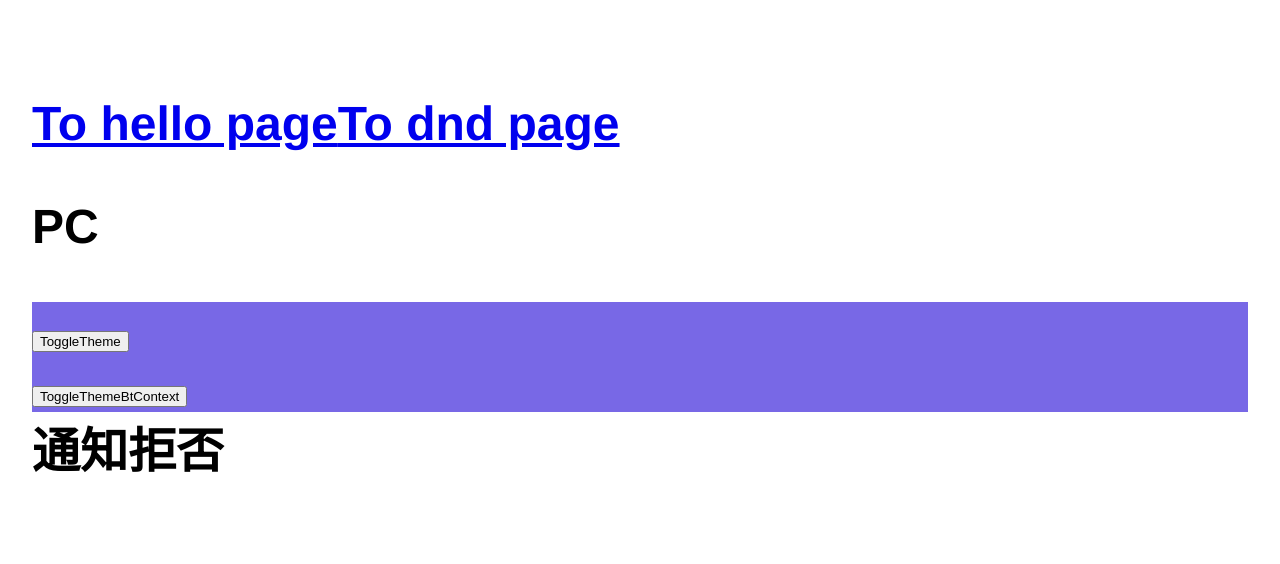
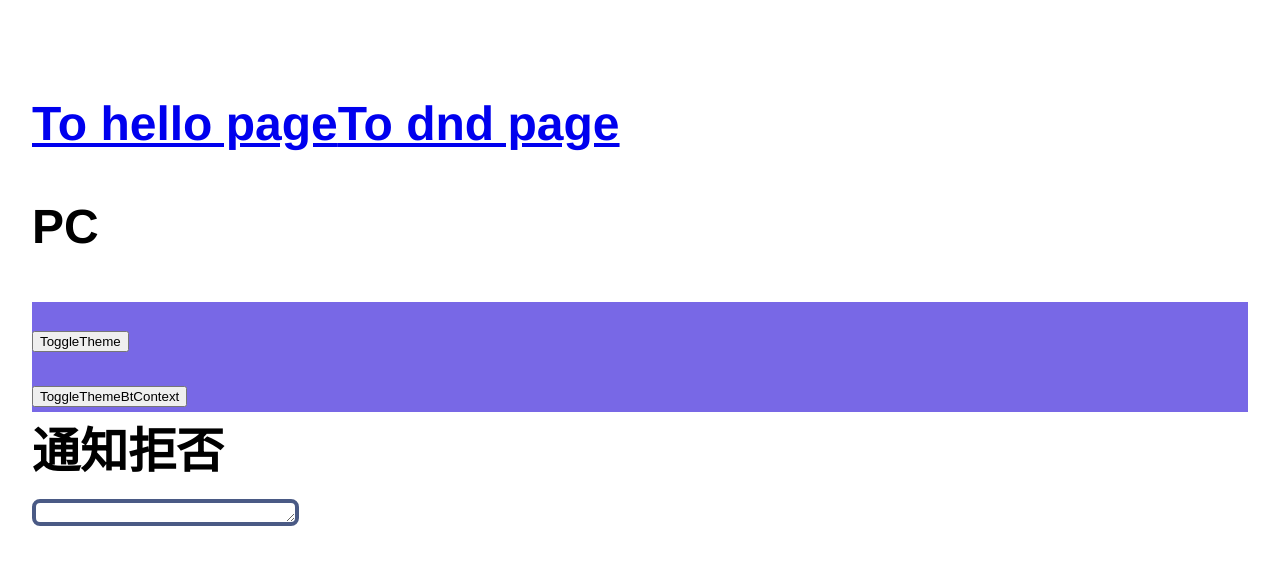
Before and after one commit to yumemi-omi/free-swing-custom-hooks-repo, a Next.js app: page / in a window 1280 px wide. Shown: the top 564 px of the page. Built offline with nearby package versions, Linux system fonts and the light colour scheme.

Commit message:
fix: テキストエリア作成

```diff
--- /dev/null
+++ b/src/components/root/ResizeTextarea.tsx
@@ -0,0 +1,32 @@
+import { useState, useCallback, VFC } from 'react';
+import { css } from '@emotion/react';
+
+const ResizeTextarea: VFC = () => {
+  const [text, setText] = useState('');
+
+  const onChange = useCallback<React.ChangeEventHandler<HTMLTextAreaElement>>(
+    (e) => {
+      console.log(typeof e);
+      setText(e.target.value);
+    },
+    []
+  );
+
+  return (
+    <textarea
+      css={textareaStyle}
+      value={text}
+      name=""
+      onChange={onChange}
+      cols={30}
+      rows={1}
+    />
+  );
+};
+
+const textareaStyle = css`
+  border: 4px solid #4a5a85;
+  border-radius: 8px;
+`;
+
+export default ResizeTextarea;
--- a/src/pages/index.tsx
+++ b/src/pages/index.tsx
@@ -5,6 +5,7 @@ import NotificationCmp from '@/components/root/NotificationCmp';
 import { css } from '@emotion/react';
 import Link from 'next/link';
 import { VFC } from 'react';
+import ResizeTextarea from '@/components/root/ResizeTextarea';
 
 const Home: VFC = () => {
   return (
@@ -15,6 +16,7 @@ const Home: VFC = () => {
       <ThemeCmp />
       <ThemeCmpWithContext />
       <NotificationCmp />
+      <ResizeTextarea />
     </section>
   );
 };
```
